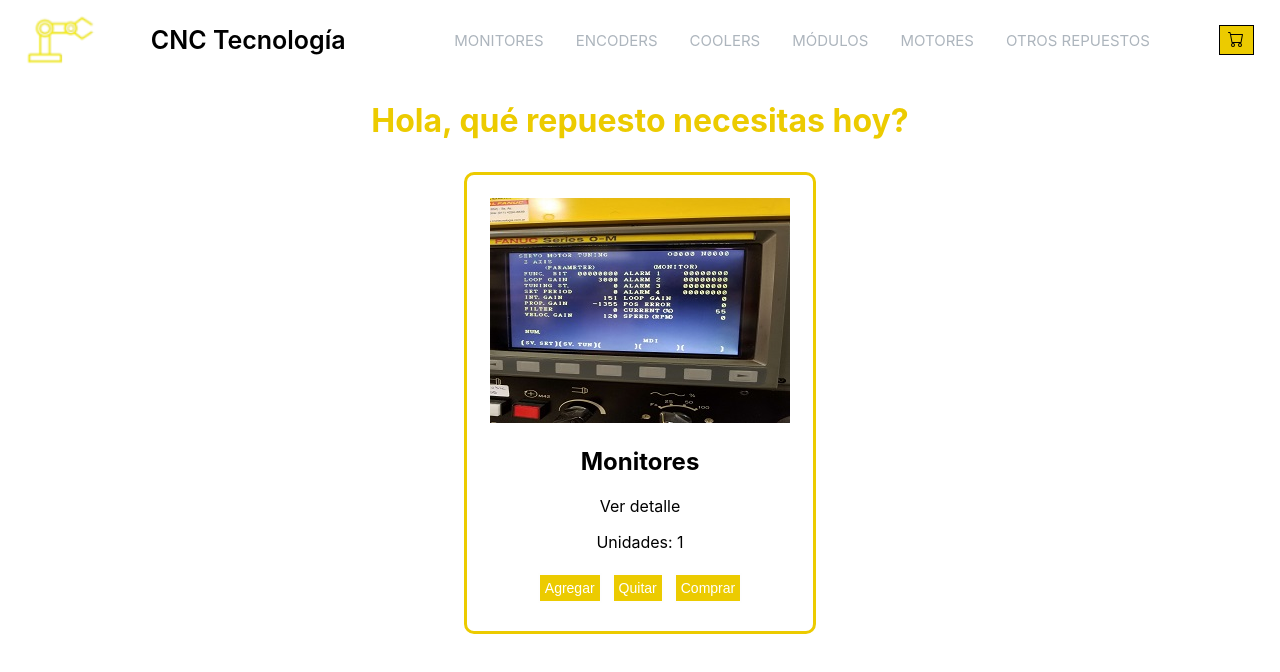
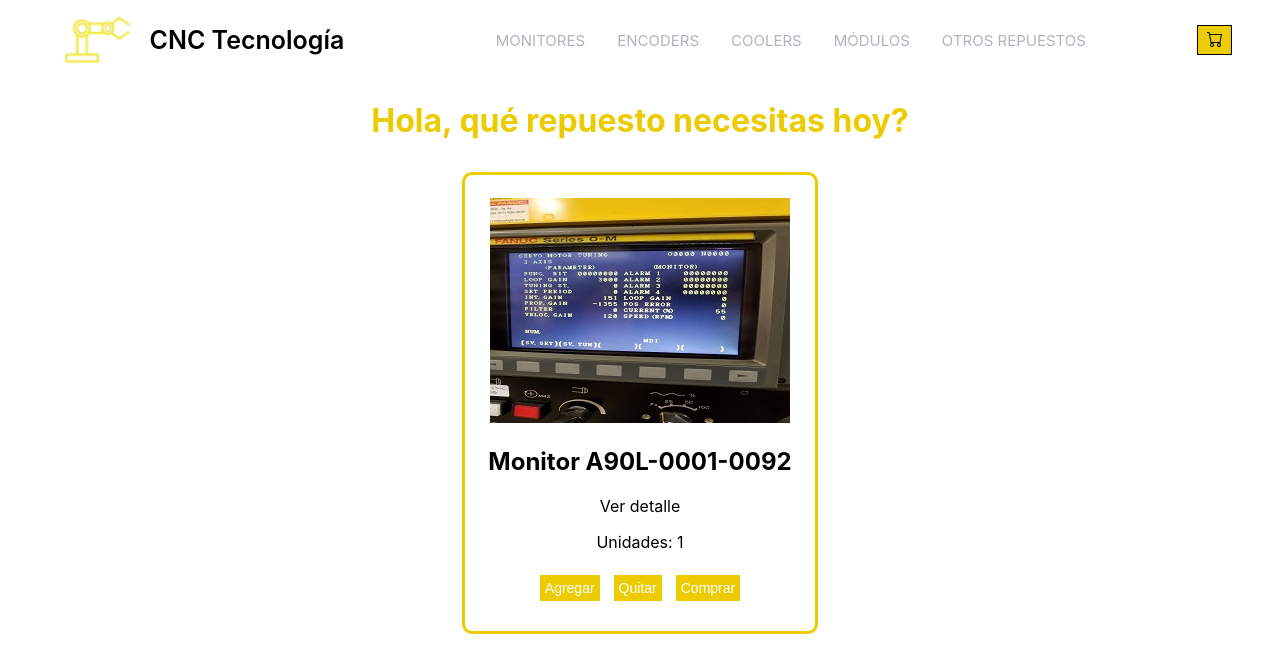
Before and after one commit to avrolon/reactjs-proyecto, a React (Create React App) app: page / in a window 1280 px wide. Shown: the top 672 px of the page. Built offline with nearby package versions, Linux system fonts and the light colour scheme.

Commit message:
se realizan modificaciones

```diff
--- a/src/components/CartWidget.js
+++ b/src/components/CartWidget.js
@@ -5,7 +5,7 @@ function CartWidget() {
   return (
     <div className="cart">
       <button className="cartBtn">
-        {<img className="favCar" src={cartIc} alt="" />}
+        <img className="favCar" src={cartIc} alt="" />
       </button>
     </div>
   );
--- a/src/components/ItemCount.js
+++ b/src/components/ItemCount.js
@@ -25,7 +25,7 @@ function ItemCount({ stock, initial, onAdd }) {
     <div className="itemCount">
       <img className="itemCount__img" src={itemImg} alt="" />
       <div className="itemCount__descrip">
-        <h2 className="itemCount__tit">Monitores</h2>
+        <h2 className="itemCount__tit">Monitor A90L-0001-0092</h2>
         <p>Ver detalle</p>
         <p>Unidades: {count}</p>
         <button className="itemCount__lessBtnAdd" onClick={add}>
--- a/src/components/NavBar.css
+++ b/src/components/NavBar.css
@@ -5,7 +5,12 @@
   font-size: 15px;
   color: black;
 }
+.header__log {
+  display: flex;
+  flex-flow: row wrap;
+}
 .header__img {
+  padding: 15px;
   height: 50px;
 }
 .brand {
--- a/src/components/NavBar.js
+++ b/src/components/NavBar.js
@@ -5,8 +5,10 @@ import CartWidget from "./CartWidget";
 function NavBar() {
   return (
     <header className="header">
-      {<img className="header__img" src={logo} alt="" />}
-      <p className="brand">CNC Tecnología</p>
+      <div className="header__log">
+        {<img className="header__img" src={logo} alt="" />}
+        <p className="brand">CNC Tecnología</p>
+      </div>
       <nav className="navBar">
         <ul className="navBar__list">
           <li className="navBar__item">
@@ -31,11 +33,6 @@ function NavBar() {
           </li>
           <li className="navBar__item">
             <a className="navBar__link" href="#">
-              Motores
-            </a>
-          </li>
-          <li className="navBar__item">
-            <a className="navBar__link" href="#">
               Otros repuestos
             </a>
           </li>
```
